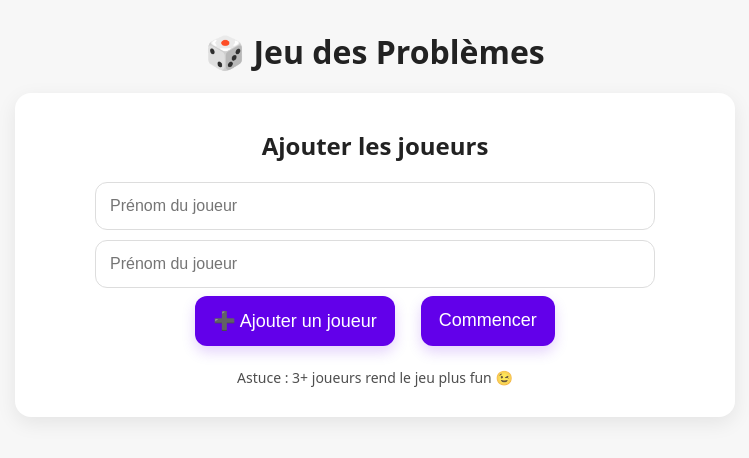
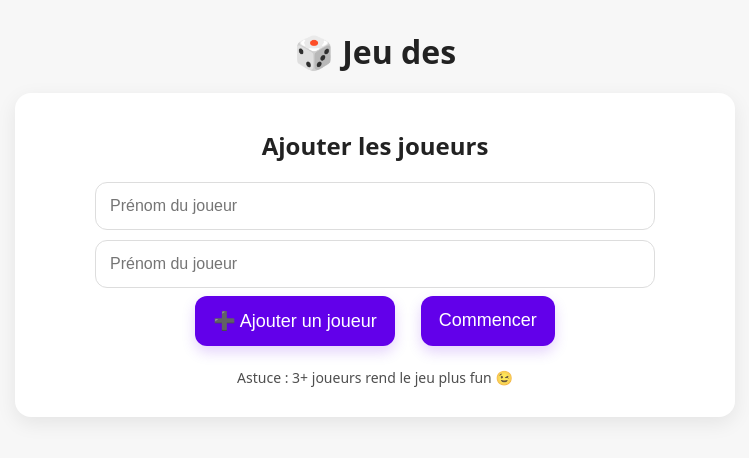
Before and after one commit to tomtommaxi/jeu-problemes, a plain HTML site: page index.html in a window 1280 px wide. Shown: the whole page, without its empty margins (265-1014 px from the left). Drawn offline with Linux system fonts and the light colour scheme.

Commit message:
Update index.html

```diff
--- a/index.html
+++ b/index.html
@@ -111,7 +111,7 @@
   </style>
 </head>
 <body>
-  <h1>🎲 Jeu des Problèmes</h1>
+  <h1>🎲 Jeu des </h1>
 
   <!-- === ÉTAPE 0 : MENU JOUEURS === -->
   <section id="menu" class="card">
```
